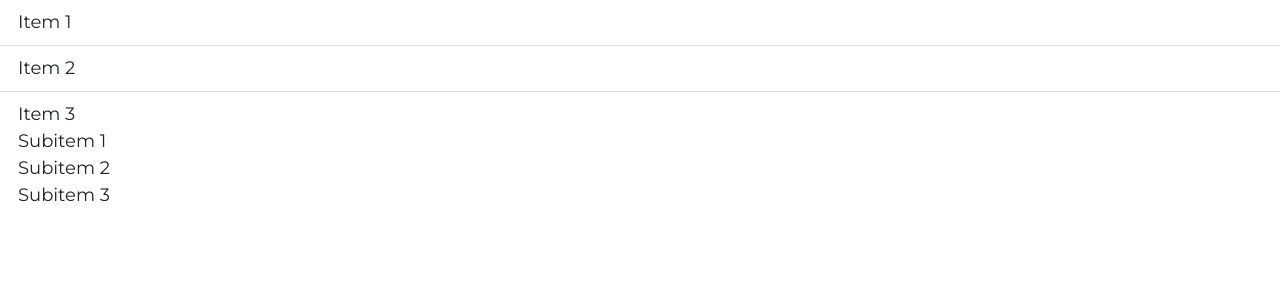
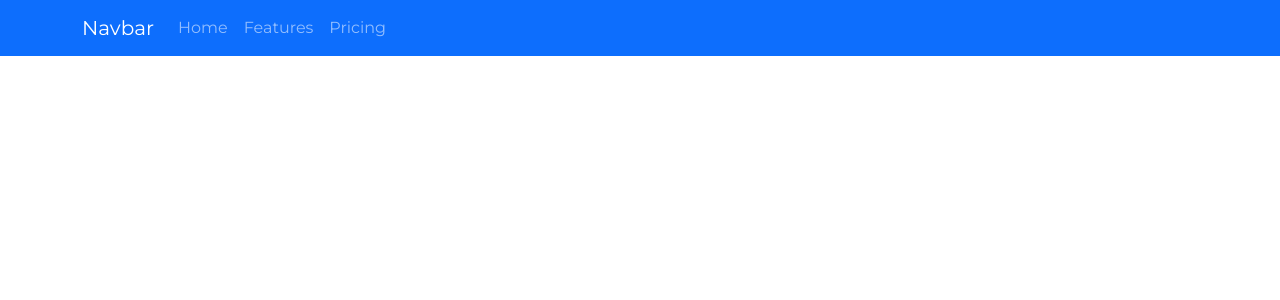
Before and after one commit to roger2020-ui/my-app, a React (Create React App) app: page / in a window 1280 px wide. Shown: the top 300 px of the page. Built offline with nearby package versions, Linux system fonts and the light colour scheme; the HTML template or start-up script is replaced by a standard one.

Commit message:
restructured navbar and sidebar components redefined imports and styles

```diff
--- a/src/App.js
+++ b/src/App.js
@@ -1,11 +1,11 @@
 import './App.css';
-import Navbar from './components/Navbar'
+import NavBar from './components/NavBar'
 import Dashboard from './components/Dashboard'
 function App() {
   return (
     <>
-      {/* <Navbar /> */}
-      <Dashboard />
+      <NavBar />
+      {/* <Dashboard /> */}
     </>
   )
 }
--- a/src/components/Navbar.jsx
+++ b/src/components/Navbar.jsx
@@ -1,75 +1,22 @@
 import React, { useState } from 'react'
-import 'bootstrap/dist/css/bootstrap.min.css'
-import 'bootstrap/dist/js/bootstrap.bundle.min.js'
 import '../styles/navbar.css'
 import img from '../img/dost.png'
-import { Button } from 'react-bootstrap'
-import Login from '../modals/LoginModal'
-const Navbar = () => {
-  // BUTTON FUNCTIONS
-  const [showModal, setShowModal] = useState(false)
-  const handleClose = () => setShowModal(false)
-  const handleShow = () => setShowModal(true)
-  // BUTTON FUNCTIONS
+import { Container,Nav,Navbar } from 'react-bootstrap'
+const NavBar = () => {
   return (
     <div>
-      <nav
-        className='navbar navbar-expand-lg navbar-light bg-light'
-        id='navBar'
-      >
-        <img src={img} alt='' srcset='' />
-        <div className='container-fluid '>
-          <button
-            class='navbar-toggler'
-            type='button'
-            data-bs-toggle='collapse'
-            data-bs-target='#navbarSupportedContent'
-            aria-controls='navbarSupportedContent'
-            aria-expanded='false'
-            aria-label='Toggle navigation'
-          >
-            <span class='navbar-toggler-icon'></span>
-          </button>
-          <div class='collapse navbar-collapse' id='navbarSupportedContent'>
-            <ul class='navbar-nav me-auto mb-2 mb-lg-0'>
-              <li class='nav-item'>
-                <a class='nav-link active' aria-current='page' href='#./'>
-                  Dashboard
-                </a>
-              </li>
-              <li class='nav-item'>
-                <a class='nav-link active' aria-current='page' href='#./'>
-                  Files
-                </a>
-              </li>
-              <li class='nav-item'>
-                <a class='nav-link active' aria-current='page' href='#./'>
-                  Contact Us
-                </a>
-              </li>
-              <li class='nav-item'>
-                <a class='nav-link active' aria-current='page' href='#./'>
-                  About Us
-                </a>
-              </li>
-            </ul>
-            <div class='wrapper'>
-              {/* LOGIN MODAL BUTTON */}
-              <Button
-                variant='primary'
-                data-bs-target='#staticBackdrop'
-                onClick={handleShow}
-              >
-                Login
-              </Button>
-              <Login showModal={showModal} handleClose={handleClose} />
-              {/* LOGIN MODAL BUTTON */}
-            </div>
-          </div>
-        </div>
-      </nav>
+      <Navbar bg='primary' variant='dark' >
+        <Container >
+          <Navbar.Brand href='#home'>Navbar</Navbar.Brand>
+          <Nav className='me-auto'>
+            <Nav.Link href='#home'>Home</Nav.Link>
+            <Nav.Link href='#features'>Features</Nav.Link>
+            <Nav.Link href='#pricing'>Pricing</Nav.Link>
+          </Nav>
+        </Container>
+      </Navbar>
     </div>
   )
 }
 
-export default Navbar
+export default NavBar
--- a/src/components/Sidebar.jsx
+++ b/src/components/Sidebar.jsx
@@ -1,20 +1,18 @@
 import React from 'react'
-import { ListGroup } from 'react-bootstrap'
+import { Container, Row, Col } from 'react-bootstrap'
 const Sidebar = () => {
   return (
     <div>
-      <ListGroup variant='flush'>
-        <ListGroup.Item>Item 1</ListGroup.Item>
-        <ListGroup.Item>Item 2</ListGroup.Item>
-        <ListGroup.Item>
-          Item 3
-          <ul className='list-unstyled ml-3'>
-            <li>Subitem 1</li>
-            <li>Subitem 2</li>
-            <li>Subitem 3</li>
-          </ul>
-        </ListGroup.Item>
-      </ListGroup>
+      <Container>
+        <Row>
+          <Col xs={3}>
+            <p>Sidebar content goes here</p>
+          </Col>
+          <Col xs={9}>
+            <p>Main content goes here</p>
+          </Col>
+        </Row>
+      </Container>
     </div>
   )
 }
--- a/src/styles/navbar.css
+++ b/src/styles/navbar.css
@@ -1,23 +1,5 @@
 @import url('https://fonts.googleapis.com/css2?family=Montserrat&display=swap');
 * {
     font-family: 'Montserrat', sans-serif;
-  font-size: large;
+  /* font-size: large; */
 }
-
-.container-fluid{
-    margin-left: 5px;
-    display: flex;
-    justify-content: flex-end;
-}
-a {
-  margin: 5px;
-}
- nav img{
-  padding-left: 20px;
-    height: 80px;
- }
- #login{
-  display: flex;
-  justify-content: right;
-  text-align: center;
- }
```
